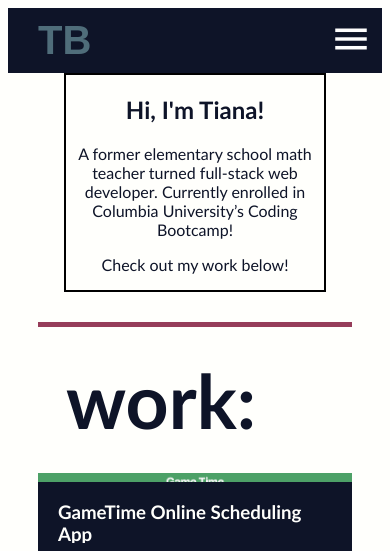
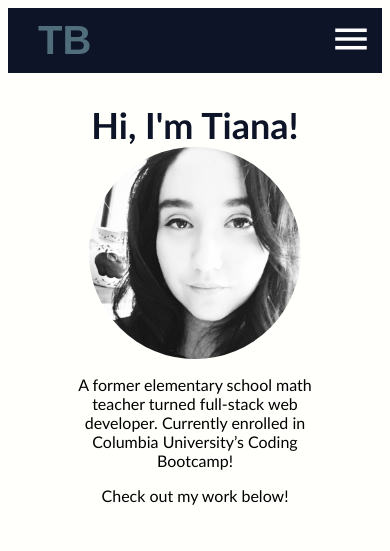
Before and after one commit to tbetti/Portfolio, a plain HTML site: page index.html in a window 390 px wide. Shown: the top 551 px of the page. Drawn offline with nearby package versions, Linux system fonts and the light colour scheme.

Commit message:
Added picture to about-me section; adjusted styling

```diff
--- a/assets/css/screen-adjust.css
+++ b/assets/css/screen-adjust.css
@@ -1,8 +1,5 @@
 /* Adjust for screen size */
-@media screen and (max-width:768px){
-    .master-container{
-        flex-direction: column;
-    }
+@media screen and (max-width:750px){
     /* Navbar */
     .navbar h1 span{
         display: none;
@@ -39,10 +36,22 @@
         display: none;
     }
     /* About Me */
+    .about-text{
+        width: 75%;
+        margin-left: auto;
+        margin-right: auto;
+        font-size: 16px;
+    }
     .about-text span{
         display: none;
     }
+    .about-text h2{
+        font-size: 36px;
+    }
     /* Main Container */
+    .master-container{
+        flex-direction: column;
+    }
     aside h2{
         white-space: nowrap;
         padding: 1px;
--- a/assets/css/style.css
+++ b/assets/css/style.css
@@ -50,15 +50,34 @@ a:hover{
     display: flex;
     background-color: var(--bkgd-color);
     text-align: center;
-    /* margin-top: 5%; */
 }
 
 .about-text{
-    border: 2pt solid black;
-    margin-left: 15%;
-    margin-right: 15%;
+    width: 50%;
+    margin-left: auto;
+    margin-right: auto;
+    font-size: 24px;
+}
+
+.about-text h2{
+    font-size: 72px;
+    margin-bottom: 0%;
     color: var(--blue-main);
-    width: 70%;
+}
+
+.about-img-container{
+    width: 212px;
+    height: 212px;
+    margin-left: auto;
+    margin-right: auto;
+}
+
+.about-img{
+    width: 212px;
+    height: 212px;
+    object-fit: cover;
+    object-position: 50% 35%;
+    border-radius: 100%;
 }
 
 
--- a/index.html
+++ b/index.html
@@ -30,6 +30,9 @@
     <div class="about-section" id="about-me">
         <div class="about-text">
             <h2>Hi, I'm Tiana!</h2>
+            <div class="about-img-container">
+                <img class="about-img" src="assets/images/Me1.jpg">
+            </div>
             <p>
                 A former elementary school math teacher turned full-stack web developer.
                 <span> I utilize my experience leading in the classroom to manage large projects/groups by breaking down complex concepts and delegating tasks.</span>
```
